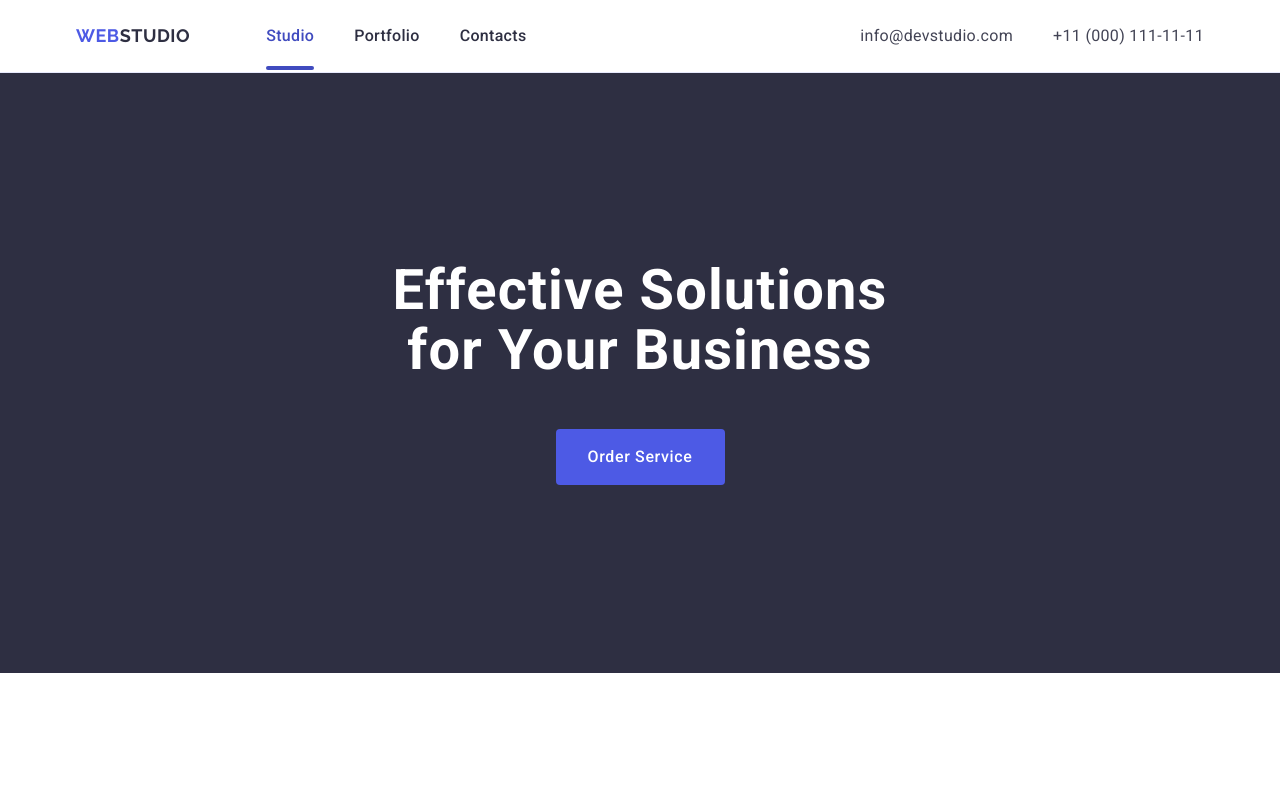
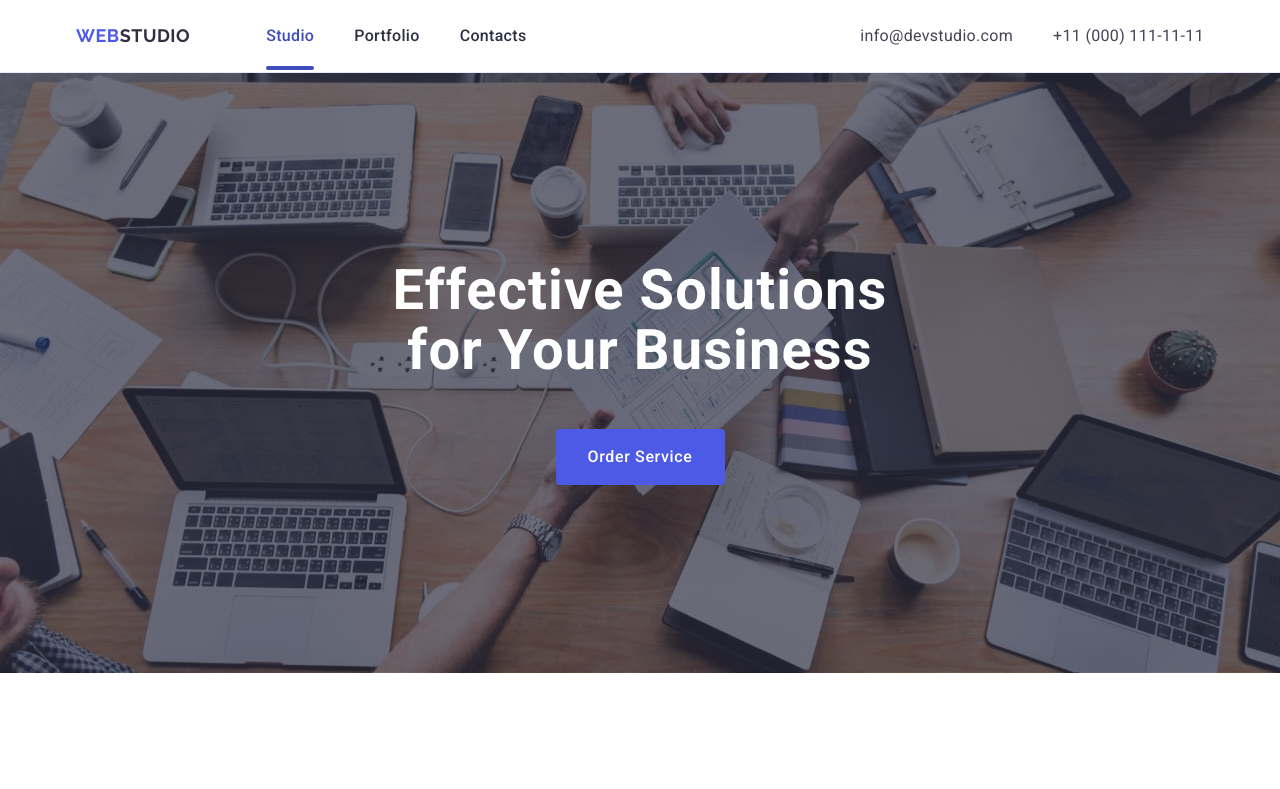
Before and after one commit to KolodrubOleg/goit-markup-hw-04, a plain HTML site: page index.html in a window 1280 px wide. Shown: the top 789 px of the page. Drawn offline with nearby package versions, Linux system fonts and the light colour scheme; the site is published under a folder, as on GitHub Pages, so addresses that start at the root find nothing; a web font is replaced by a local one.

Commit message:
Update styles.css

```diff
--- a/css/styles.css
+++ b/css/styles.css
@@ -144,12 +144,11 @@ transition: color 250ms cubic-bezier(0.4, 0, 0.2, 1);
 background-color: #2e2f42;
 padding: 188px 0;
 background-image:linear-gradient(rgba(46, 47, 66, 0.7),
-rgba(46, 47, 66, 0.7)), url(/images/people-office.jpg);
+rgba(46, 47, 66, 0.7)), url(../images/people-office.jpg);
 background-repeat: no-repeat;
 background-size: cover;
 background-position: center;
-max-width: 1440px;
-
+margin: auto 0;
 }
 
 .main-heading {
@@ -321,7 +320,7 @@ border-radius: 0px 0px 4px 4px;
 display: flex;
 justify-content: center;
 gap: 24px;
-padding-top: 8px;
+margin-top: 8px;
 }
 
  .icon-team-item {
```
